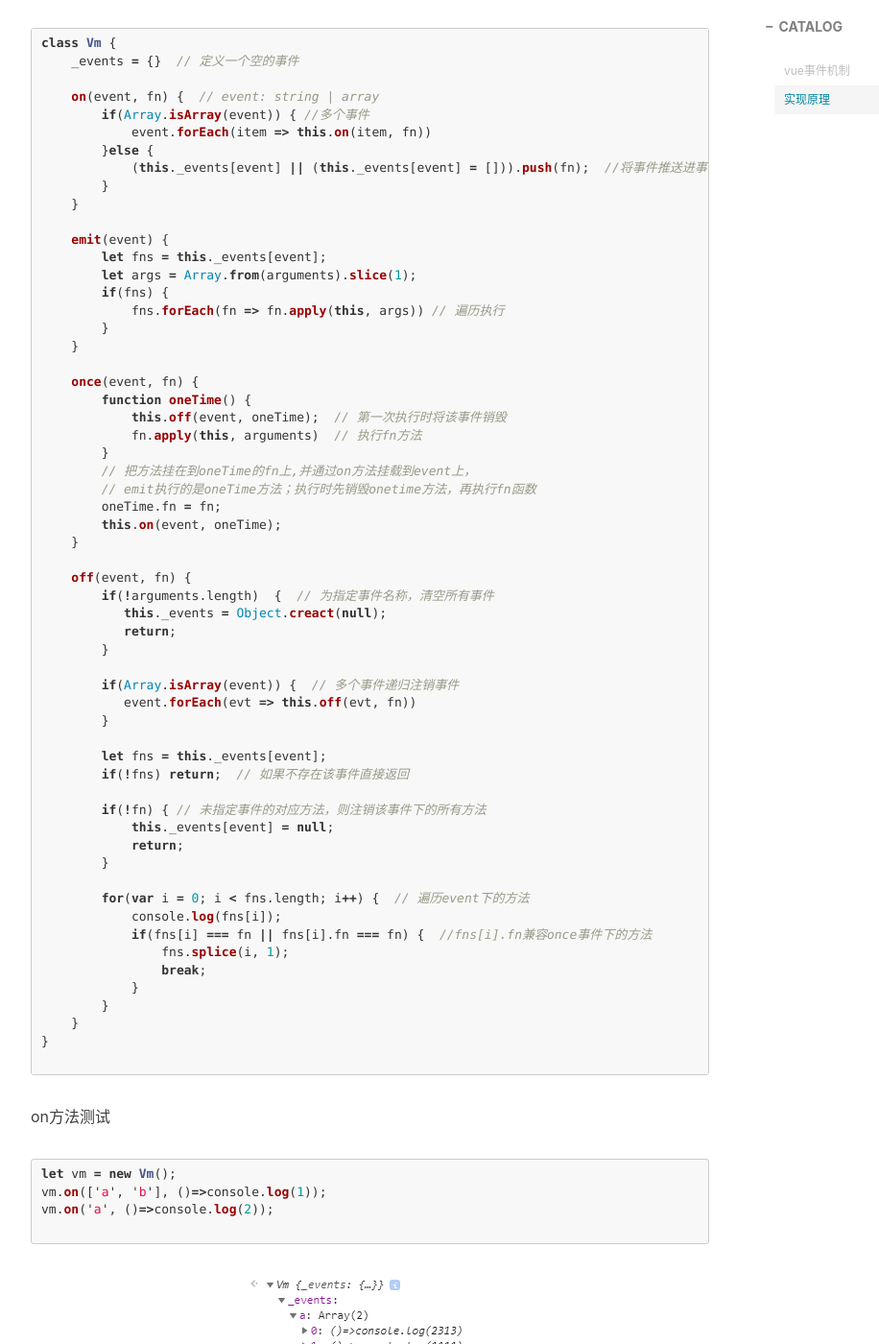
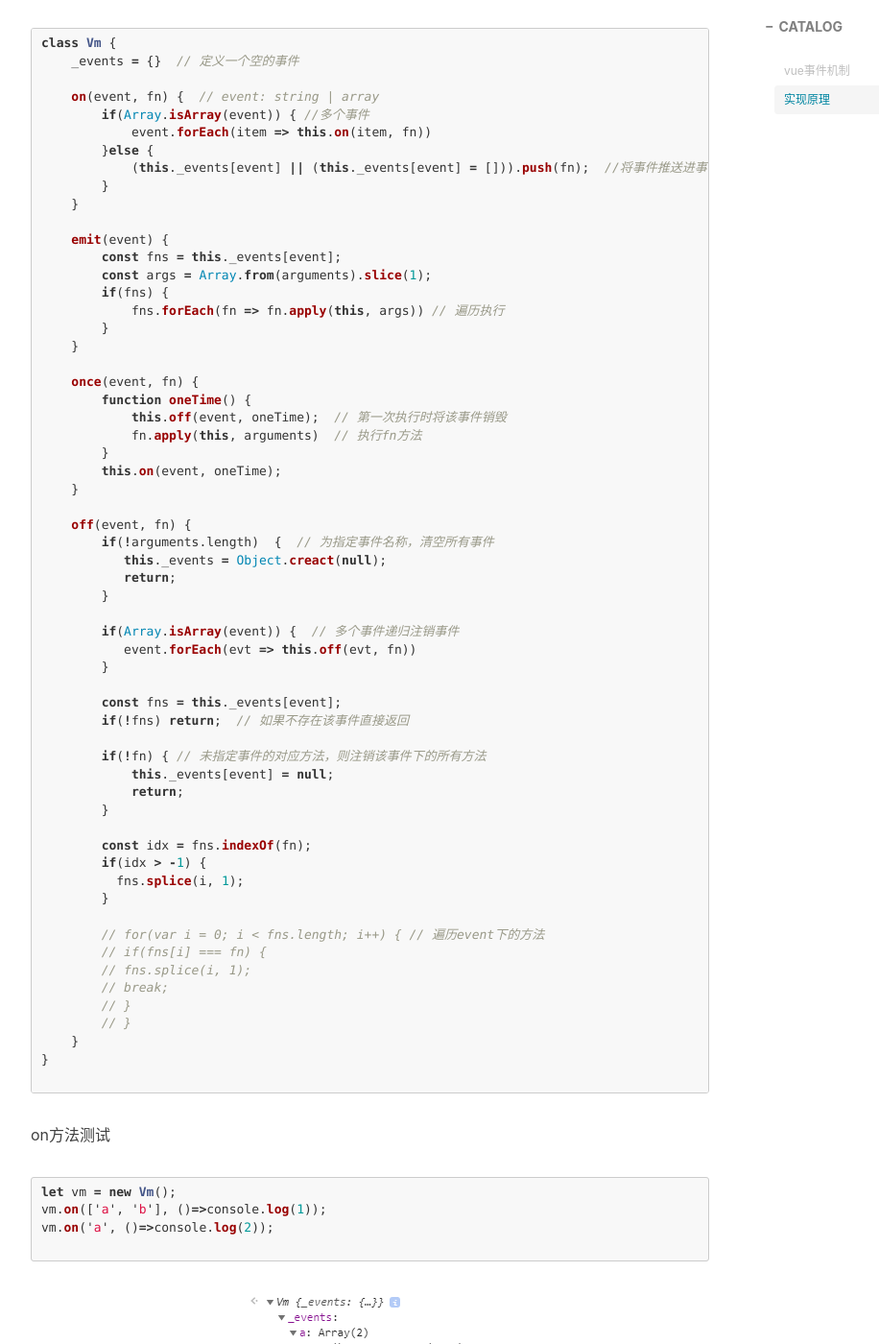
Before and after one commit to wumeilian/wumeilian.github.io, a Jekyll site: the page built from _posts/2019-03-26-vue-event.md, in a window 1280 px wide and 1400 px high, scrolled down 752 px. Shown: the whole window at 96% size, without its empty margins (233-1149 px from the left). Built offline with Jekyll 4.4.1, drawn with Linux system fonts in a browser that asks for light colours; nearby versions of some CDN libraries; comment, search, counter and statistics services are not loaded.

Commit message:
updata blog

```diff
--- a/_posts/2019-03-26-vue-event.md
+++ b/_posts/2019-03-26-vue-event.md
@@ -32,8 +32,8 @@
     }
 
     emit(event) {
-        let fns = this._events[event];
-        let args = Array.from(arguments).slice(1);
+        const fns = this._events[event];
+        const args = Array.from(arguments).slice(1);
         if(fns) {
             fns.forEach(fn => fn.apply(this, args)) // 遍历执行
         }
@@ -44,9 +44,6 @@
             this.off(event, oneTime);  // 第一次执行时将该事件销毁
             fn.apply(this, arguments)  // 执行fn方法
         }
-        // 把方法挂在到oneTime的fn上,并通过on方法挂载到event上，
-        // emit执行的是oneTime方法；执行时先销毁onetime方法，再执行fn函数
-        oneTime.fn = fn;
         this.on(event, oneTime);
     }
 
@@ -60,7 +57,7 @@
            event.forEach(evt => this.off(evt, fn))
         }
 
-        let fns = this._events[event];
+        const fns = this._events[event];
         if(!fns) return;  // 如果不存在该事件直接返回
 
         if(!fn) { // 未指定事件的对应方法，则注销该事件下的所有方法
@@ -68,13 +65,17 @@
             return;
         }
 
-        for(var i = 0; i < fns.length; i++) {  // 遍历event下的方法
-            console.log(fns[i]);
-            if(fns[i] === fn || fns[i].fn === fn) {  //fns[i].fn兼容once事件下的方法
-                fns.splice(i, 1);
-                break;
-            }
+        const idx = fns.indexOf(fn);
+        if(idx > -1) {
+          fns.splice(i, 1);
         }
+
+        // for(var i = 0; i < fns.length; i++) {  // 遍历event下的方法
+        //     if(fns[i] === fn) {
+        //         fns.splice(i, 1);
+        //         break;
+        //     }
+        // }
     }
 }
 
```
